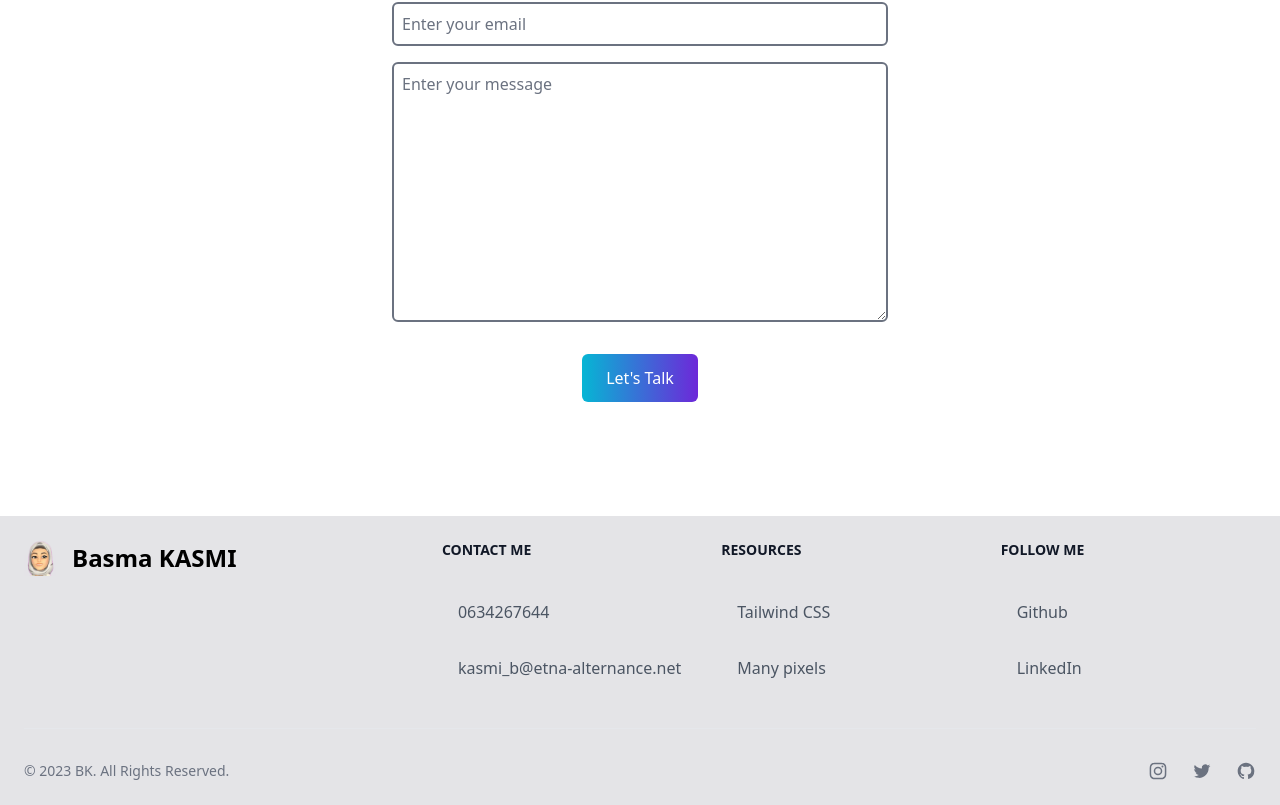
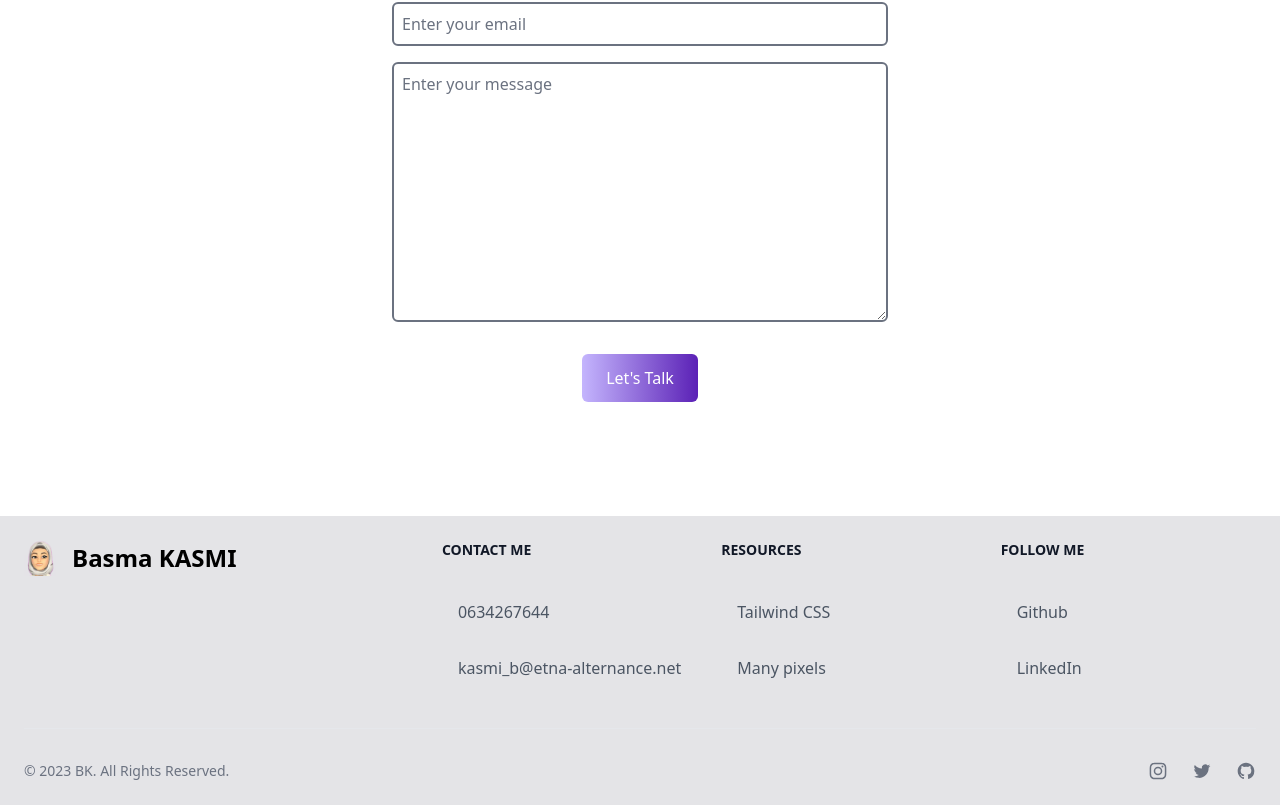
Before and after one commit to BasmaKasmi/Basma-s-Portfolio, a React (Create React App) app: page / in a window 1280 px wide. Shown: the part 4395-5200 px from the top of the page. Built offline with nearby package versions, Linux system fonts and the light colour scheme.

Commit message:
contact me update

```diff
--- a/src/components/Contact.jsx
+++ b/src/components/Contact.jsx
@@ -38,7 +38,7 @@
               className="p-2 bg-transparent border-2 rounded-md text-black focus:outline-none"
             ></textarea>
 
-            <button className="text-white bg-gradient-to-r from-cyan-500 to-violet-700 px-6 py-3 my-8 mx-auto flex items-center rounded-md hover:scale-110 duration-300">
+            <button className="text-white bg-gradient-to-r from-violet-300 to-violet-800 px-6 py-3 my-8 mx-auto flex items-center rounded-md hover:scale-110 duration-300">
               Let's Talk
             </button>
           </form>
```
